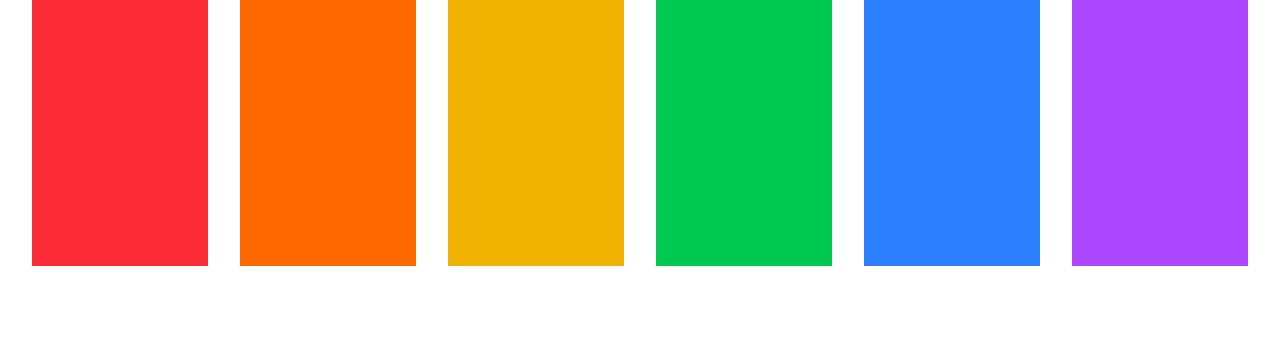
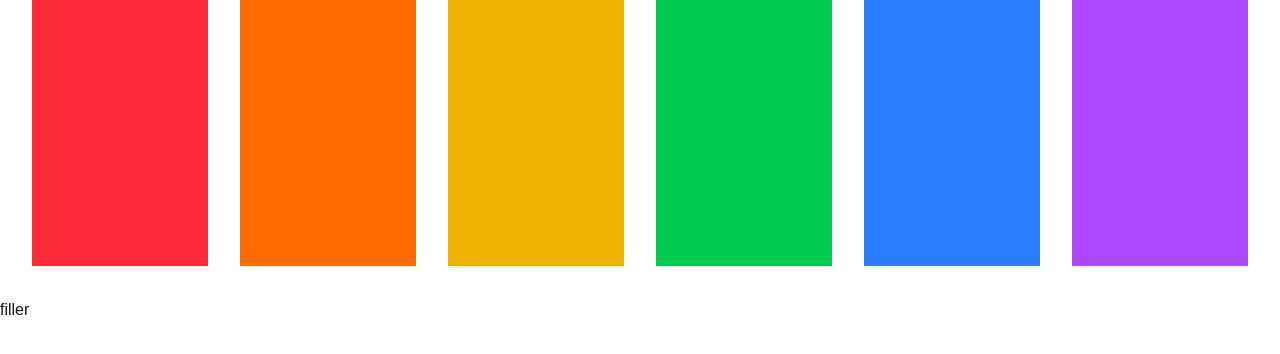
Before and after one commit to braydenadcox/BlockBase, a Next.js app: page / in a window 1280 px wide. Shown: the part 936-1290 px from the top of the page. Built offline with nearby package versions, Linux system fonts and the light colour scheme.

Commit message:
Merge commit

```diff
--- a/src/app/page.tsx
+++ b/src/app/page.tsx
@@ -9,6 +9,7 @@
       <Navbar />
       <HomeCarousel />
       <PopularCarousel />
+      <UpcomingCarousel />
     </main>
   )
 };
```
